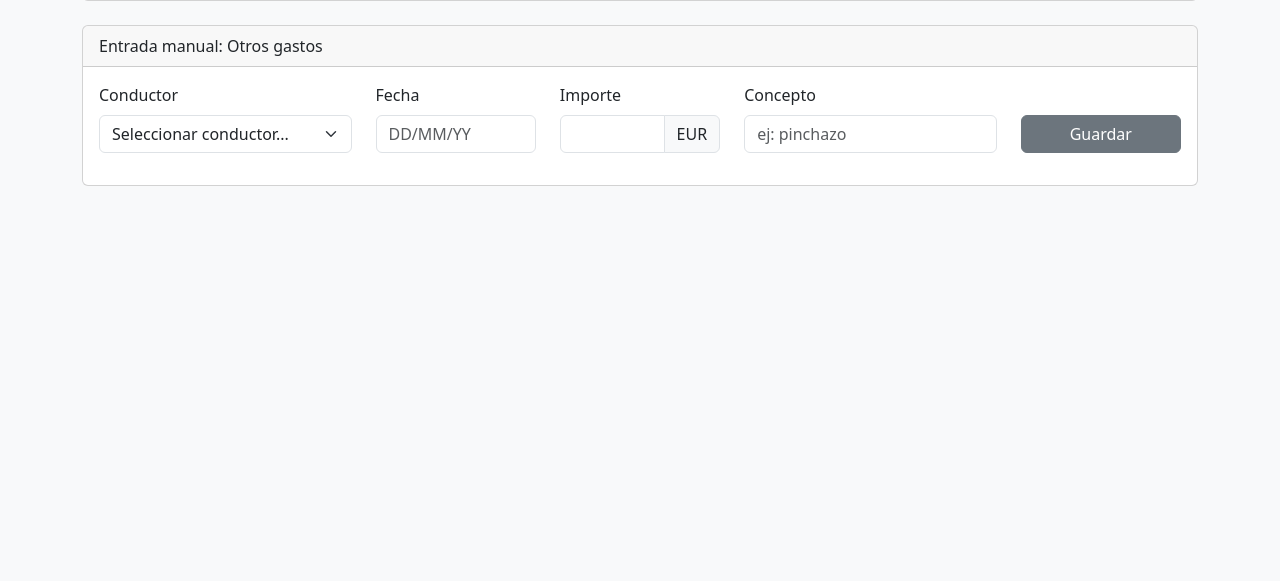
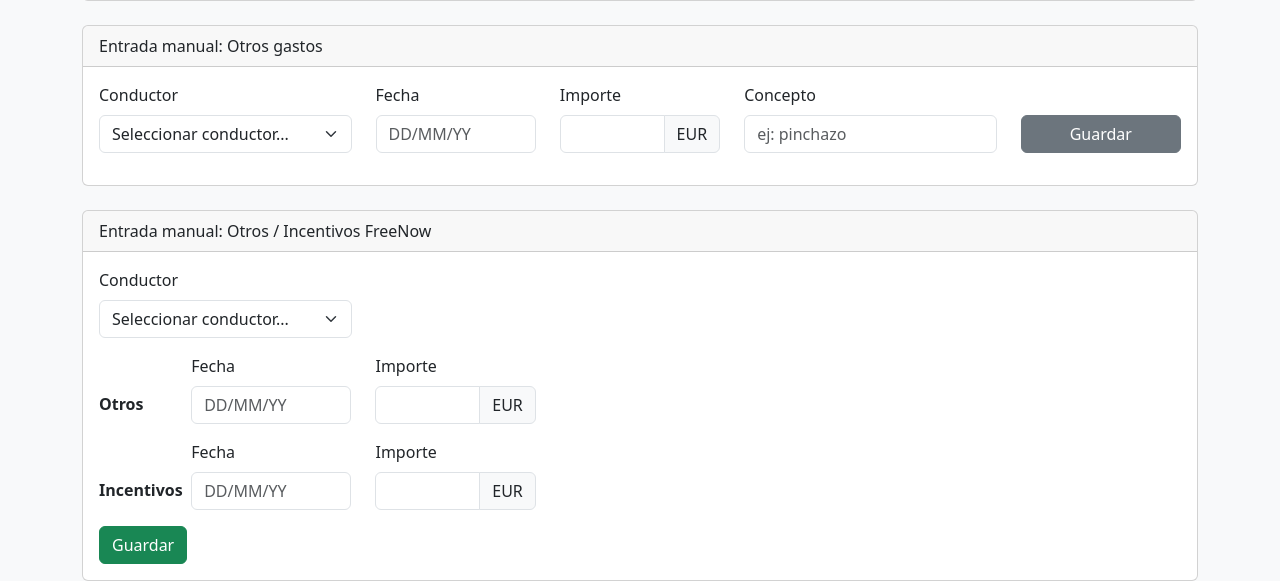
Before and after one commit to elenafontelles/TAXI3, a Python web app: template src/templates/upload.html in a window 1280 px wide. Shown: the part 495-1076 px from the top of the page. Before the commit the page ends 681 px from the top, so only its background shows below. Run offline with Jinja, Linux system fonts and the light colour scheme; the template is opened without the code that fills it, so the values that code supplies are empty.

Commit message:
Add FreeNow otros/incentivos adjustments to upload and liquidacion
New manual entry form for FreeNow adjustments (otros/incentivos) in the
upload page. Amounts are stored per driver+date and added to Freenow T3
in the settlement calculation (after commission deduction).

Co-Authored-By: Claude Opus 4.6 <noreply@anthropic.com>

```diff
--- a/src/models/__init__.py
+++ b/src/models/__init__.py
@@ -15,6 +15,7 @@ from src.models.fuel_expense import FuelExpense
 from src.models.other_expense import OtherExpense
 from src.models.tpv_daily_total import TpvDailyTotal
 from src.models.uber_daily_summary import UberDailySummary
+from src.models.freenow_adjustment import FreenowAdjustment
 
 __all__ = [
     "Owner",
@@ -33,4 +34,5 @@ __all__ = [
     "OtherExpense",
     "TpvDailyTotal",
     "UberDailySummary",
+    "FreenowAdjustment",
 ]
--- a/src/services/settlement_calculator.py
+++ b/src/services/settlement_calculator.py
@@ -82,6 +82,7 @@ def calculate_daily_settlement(
     fuel_total: Decimal,
     other_expenses_total: Decimal,
     driver_config: dict,
+    freenow_adjustments: Decimal = Decimal("0.00"),
 ) -> dict:
     """Calculate complete daily settlement for a driver.
 
@@ -98,6 +99,7 @@ def calculate_daily_settlement(
         fuel_total: Total fuel expenses
         other_expenses_total: Total other expenses
         driver_config: Dict with driver commission settings:
+        freenow_adjustments: FreeNow otros/incentivos adjustments (net, added to freenow_fixed)
             - prima_base_pct: Base driver percentage
             - prima_bonus_pct: Bonus percentage above threshold
             - commission_threshold: Threshold for bonus percentage
@@ -115,6 +117,9 @@ def calculate_daily_settlement(
         freenow_fixed = calculate_freenow_net(freenow_fixed_bruto) + freenow_fixed_tips
     else:
         freenow_fixed = freenow_fixed_bruto + freenow_fixed_tips
+
+    # Add FreeNow adjustments (otros/incentivos) — net amounts, no commission
+    freenow_fixed = freenow_fixed + freenow_adjustments
 
     # Recaudacion total = prima + freenow_fixed (net or bruto) + uber_t3_fixed
     recaudacion_total = prima_amount + freenow_fixed + uber_t3_fixed
@@ -167,6 +172,7 @@ def calculate_daily_settlement(
     return {
         "prima_amount": prima_amount,
         "freenow_fixed_bruto": freenow_fixed_bruto,
+        "freenow_adjustments": freenow_adjustments,
         "freenow_fixed": freenow_fixed,
         "uber_t3_fixed": uber_t3_fixed,
         "recaudacion_total": recaudacion_total,
--- a/src/templates/upload.html
+++ b/src/templates/upload.html
@@ -112,6 +112,60 @@
     </div>
 </div>
 
+<div class="card mt-4">
+    <div class="card-header">Entrada manual: Otros / Incentivos FreeNow</div>
+    <div class="card-body">
+        <form method="post" action="{{ root_path }}/upload/freenow-ajustes">
+            <div class="row mb-3">
+                <div class="col-md-3">
+                    <label for="fn_adj_driver_id" class="form-label">Conductor</label>
+                    <select class="form-select" id="fn_adj_driver_id" name="driver_id" required>
+                        <option value="">Seleccionar conductor...</option>
+                        {% for d in drivers %}
+                        <option value="{{ d.id }}">{{ d.name }}</option>
+                        {% endfor %}
+                    </select>
+                </div>
+            </div>
+            <div class="row mb-3 align-items-end">
+                <div class="col-md-1">
+                    <label class="form-label fw-bold">Otros</label>
+                </div>
+                <div class="col-md-2">
+                    <label for="fn_fecha_otros" class="form-label">Fecha</label>
+                    <input type="text" class="form-control" id="fn_fecha_otros" name="fecha_otros"
+                           placeholder="DD/MM/YY" pattern="\d{2}/\d{2}/\d{2}">
+                </div>
+                <div class="col-md-2">
+                    <label for="fn_importe_otros" class="form-label">Importe</label>
+                    <div class="input-group">
+                        <input type="number" step="0.01" class="form-control" id="fn_importe_otros" name="importe_otros">
+                        <span class="input-group-text">EUR</span>
+                    </div>
+                </div>
+            </div>
+            <div class="row mb-3 align-items-end">
+                <div class="col-md-1">
+                    <label class="form-label fw-bold">Incentivos</label>
+                </div>
+                <div class="col-md-2">
+                    <label for="fn_fecha_incentivos" class="form-label">Fecha</label>
+                    <input type="text" class="form-control" id="fn_fecha_incentivos" name="fecha_incentivos"
+                           placeholder="DD/MM/YY" pattern="\d{2}/\d{2}/\d{2}">
+                </div>
+                <div class="col-md-2">
+                    <label for="fn_importe_incentivos" class="form-label">Importe</label>
+                    <div class="input-group">
+                        <input type="number" step="0.01" class="form-control" id="fn_importe_incentivos" name="importe_incentivos">
+                        <span class="input-group-text">EUR</span>
+                    </div>
+                </div>
+            </div>
+            <button type="submit" class="btn btn-success">Guardar</button>
+        </form>
+    </div>
+</div>
+
 {% endblock %}
 
 {% block scripts %}
```
Also changed, not shown: migrations/versions/008_add_freenow_adjustments.py (added, +32 -0 lines), src/models/freenow_adjustment.py (added, +18 -0 lines), src/routes/liquidacion.py (+10 -1 lines), src/routes/upload.py (+53 -0 lines), tests/unit/test_settlement_calculator.py (+2 -2 lines).
